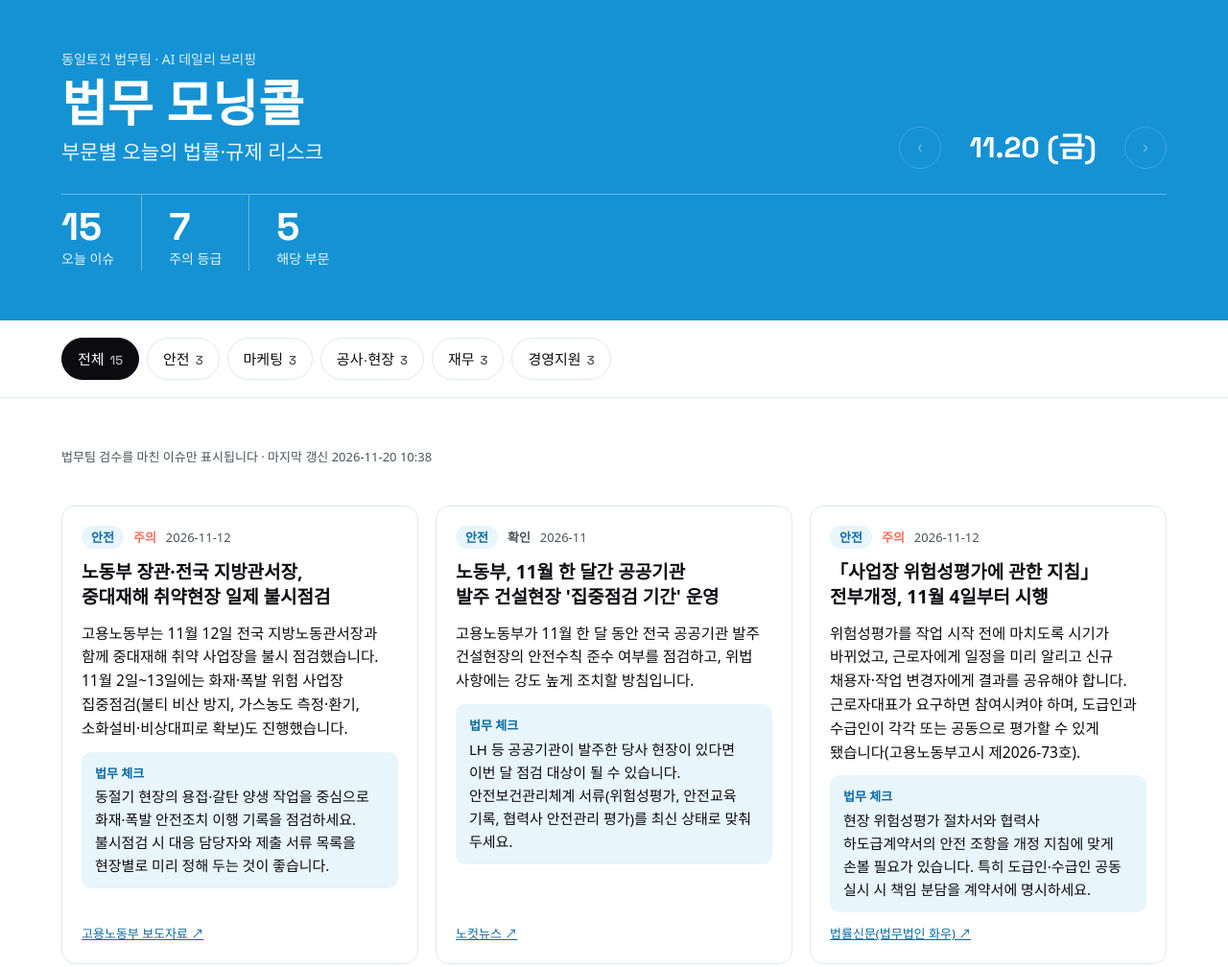
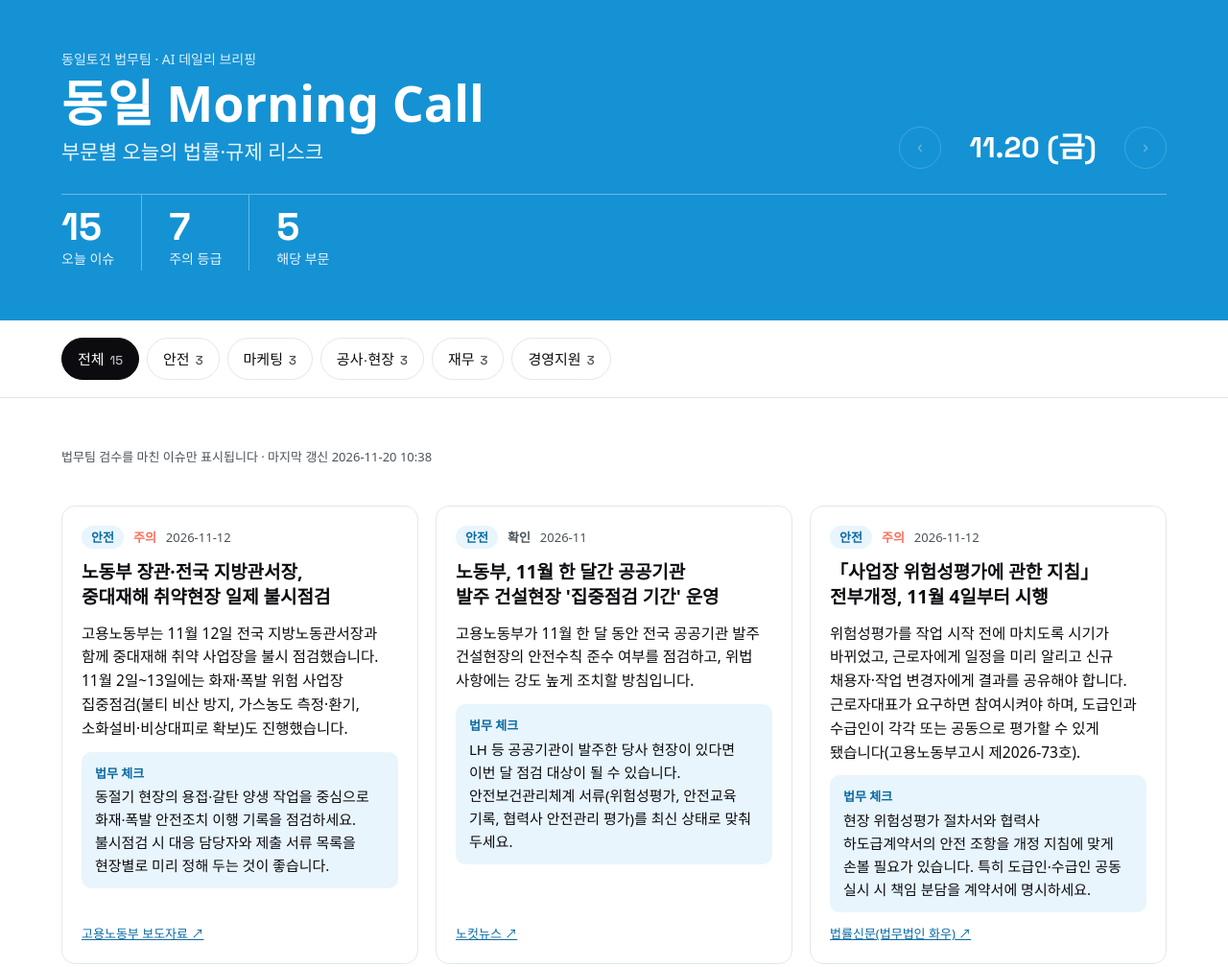
Before and after one commit to essaycozy-byte/daily-briefing, a plain HTML site: page index.html in a window 1280 px wide. Shown: the top 1008 px of the page at 96% size. Drawn offline with Linux system fonts and the light colour scheme; a web font is replaced by a local one.

Commit message:
사이트 이름을 '동일 Morning Call'로 변경
Co-Authored-By: Claude Opus 5.5 <noreply@anthropic.com>
Claude-Session: https://claude.ai/code/session_01VH29Eo7Fj6z1Dgvni2gJEm

```diff
--- a/index.html
+++ b/index.html
@@ -3,7 +3,7 @@
 <head>
 <meta charset="utf-8">
 <meta name="viewport" content="width=device-width, initial-scale=1">
-<title>법무 모닝콜</title>
+<title>동일 Morning Call</title>
 <link rel="preconnect" href="https://fonts.googleapis.com">
 <link href="https://fonts.googleapis.com/css2?family=Space+Grotesk:wght@500;700&family=IBM+Plex+Sans+KR:wght@400;500;700&display=swap" rel="stylesheet">
 <style>
@@ -73,7 +73,7 @@ h1{font-size:clamp(32px,5vw,52px);line-height:1.05;margin:0;text-wrap:balance;fo
     <div class="top">
       <div>
         <p class="kicker">동일토건 법무팀 · AI 데일리 브리핑</p>
-        <h1>법무 모닝콜</h1>
+        <h1>동일 Morning Call</h1>
         <p class="subt">부문별 오늘의 법률·규제 리스크</p>
       </div>
       <div class="datebox" aria-label="날짜 선택">
```
Also changed, not shown: 1 other file.
